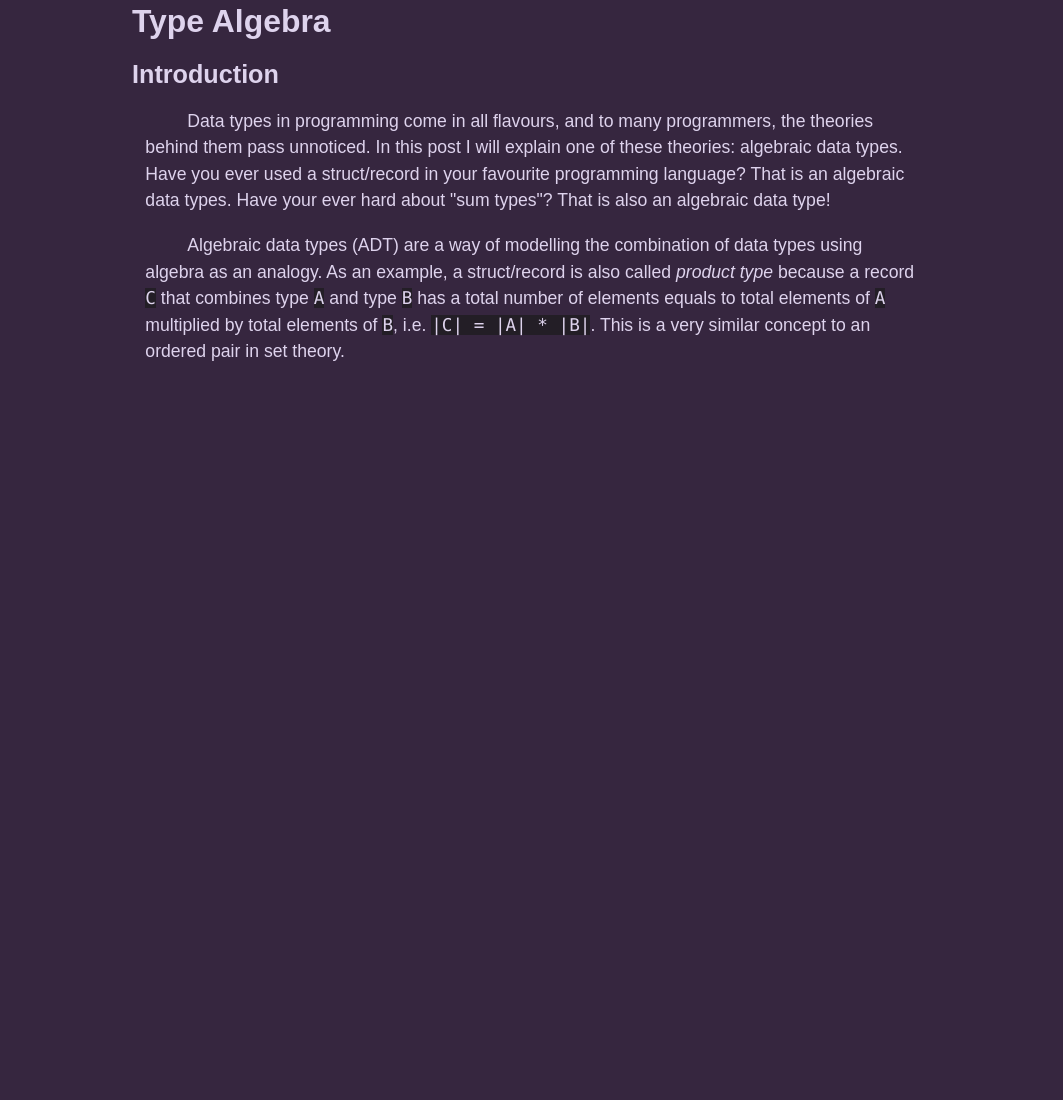
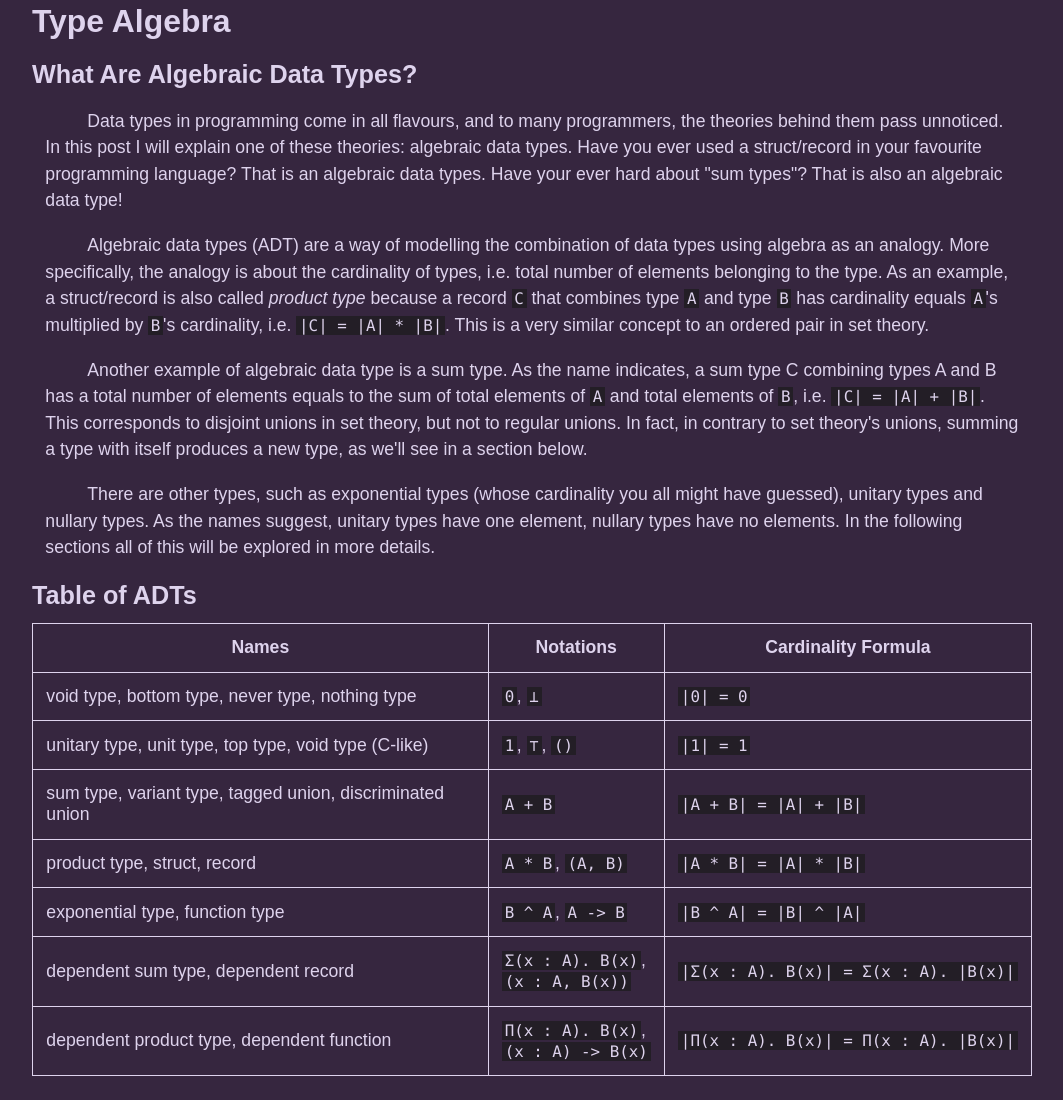
Before and after one commit to brunoczim/brunoczim.github.io, a plain HTML site: page blog/type-algebra/index.html in a window 1280 px wide. Shown: the part 86-1186 px from the top of the page, without its empty margins (108-1171 px from the left). Before the commit the page ends 800 px from the top, so only its background shows below. Drawn offline with Linux system fonts and the light colour scheme.

Commit message:
deploy: 79c4f5dd5c5994ca526c30a7f03e079db84f14f6

```diff
--- a/blog/type-algebra/index.html
+++ b/blog/type-algebra/index.html
@@ -18,18 +18,72 @@
             <div id="root">
 
                     <h1 id="type-algebra">Type Algebra</h1>
-<h2 id="introduction">Introduction</h2>
+<h2 id="what-are-algebraic-data-types">What Are Algebraic Data Types?</h2>
 <p>Data types in programming come in all flavours, and to many programmers, the
 theories behind them pass unnoticed. In this post I will explain one of these
 theories: algebraic data types. Have you ever used a struct/record in your
 favourite programming language? That is an algebraic data types. Have your ever
 hard about &quot;sum types&quot;? That is also an algebraic data type!</p>
 <p>Algebraic data types (ADT) are a way of modelling the combination of data types
-using algebra as an analogy. As an example, a struct/record is also called
-<em>product type</em> because a record <code>C</code> that combines type <code>A</code> and type <code>B</code> has a
-total number of elements equals to total elements of <code>A</code> multiplied by total
-elements of <code>B</code>, i.e. <code>|C| = |A| * |B|</code>. This is a very similar concept to an
-ordered pair in set theory.</p>
+using algebra as an analogy. More specifically, the analogy is about the
+cardinality of types, i.e. total number of elements belonging to the type.
+As an example, a struct/record is also called <em>product type</em> because a record
+<code>C</code> that combines type <code>A</code> and type <code>B</code> has cardinality equals <code>A</code>'s  multiplied
+by <code>B</code>'s cardinality, i.e. <code>|C| = |A| * |B|</code>. This is a very similar concept to
+an ordered pair in set theory.</p>
+<p>Another example of algebraic data type is a sum type. As the name indicates, a
+sum type C combining types A and B has a total number of elements equals to the
+sum of total elements of <code>A</code> and total elements of <code>B</code>, i.e. <code>|C| = |A| + |B|</code>.
+This corresponds to disjoint unions in set theory, but not to regular unions.
+In fact, in contrary to set theory's unions, summing a type with itself produces
+a new type, as we'll see in a section below.</p>
+<p>There are other types, such as exponential types (whose cardinality you all
+might have guessed), unitary types and nullary types. As the names suggest,
+unitary types have one element, nullary types have no elements. In the following
+sections all of this will be explored in more details.</p>
+<h2 id="table-of-adts">Table of ADTs</h2>
+<table>
+    <tr>
+        <th>Names</th>
+        <th>Notations</th>
+        <th>Cardinality Formula</th>
+    </tr>
+    <tr>
+        <td>void type, bottom type, never type, nothing type</td>
+        <td><code>0</code>, <code>⊥</code></td>
+        <td><code>|0| = 0</code></td>
+    </tr>
+    <tr>
+        <td>unitary type, unit type, top type, void type (C-like)</td>
+        <td><code>1</code>, <code>⊤</code>, <code>()</code></td>
+        <td><code>|1| = 1</code></td>
+    </tr>
+    <tr>
+        <td>sum type, variant type, tagged union, discriminated union</td>
+        <td><code>A + B</code></td>
+        <td><code>|A + B| = |A| + |B|</code></td>
+    </tr>
+    <tr>
+        <td>product type, struct, record</td>
+        <td><code>A * B</code>, <code>(A, B)</code></td>
+        <td><code>|A * B| = |A| * |B|</code></td>
+    </tr>
+    <tr>
+        <td>exponential type, function type</td>
+        <td><code>B ^ A</code>, <code>A -> B</code></td>
+        <td><code>|B ^ A| = |B| ^ |A|</code></td>
+    </tr>
+    <tr>
+        <td>dependent sum type, dependent record</td>
+        <td><code>Σ(x : A). B(x)</code>,<br><code>(x : A, B(x))</code></td>
+        <td><code>|Σ(x : A). B(x)| = Σ(x : A). |B(x)|</code></td>
+    </tr>
+    <tr>
+        <td>dependent product type, dependent function</td>
+        <td class="no-break"><code>Π(x : A). B(x)</code>,<br><code>(x : A) -> B(x)</code></td>
+        <td class="no-break"><code>|Π(x : A). B(x)| = Π(x : A). |B(x)|</code></td>
+    </tr>
+</table>
 
 
             </div>
--- a/index.css
+++ b/index.css
@@ -1 +1 @@
-*{padding:0;margin:0;font-family:"Fira Sans","Liberation Sans","Noto Sans","Arial",sans-serif;font-size:1.05rem}html,body{color:#ded3ed;background:#36263f}a{color:#aac1f7;text-decoration:none}a:hover{cursor:pointer;text-decoration:underline}a:visited{color:#95abde}#banner a{color:#ded3ed;font-weight:bold;font-size:1.5rem}#banner{background:#4a3356;text-align:center;padding:1rem;position:sticky;top:0}#wrapper{margin:20pt 14pt}#root{margin:0 auto;width:auto;max-width:800px}p{margin:14pt 10pt;text-indent:2.5rem}p,li{line-height:1.5}li{margin:0 10pt;margin-left:20pt}h1,h2,h3,h4,h5,h6{margin-top:15pt}h1{font-size:1.9rem}h2{font-size:1.5rem}h3{font-size:1.35em}h4{font-size:1.2em}h5{font-size:1.1rem}h6{font-size:1rem}code{font-family:"Fira Code",consolas,"Liberation Mono",monospace;background:#231e26}
+*{padding:0;margin:0;font-family:"Fira Sans","Liberation Sans","Noto Sans","Arial",sans-serif;font-size:1.05rem}html,body{color:#ded3ed;background:#36263f}a{color:#aac1f7;text-decoration:none}a:hover{cursor:pointer;text-decoration:underline}a:visited{color:#95abde}#banner a{color:#ded3ed;font-weight:bold;font-size:1.5rem}#banner{background:#4a3356;text-align:center;padding:1rem;position:sticky;top:0}#wrapper{margin:20pt 14pt}#root{margin:0 auto;width:auto;max-width:1000px}p{margin:14pt 10pt;text-indent:2.5rem}p,li{line-height:1.5}li{margin:0 10pt;margin-left:20pt}h1,h2,h3,h4,h5,h6{margin-top:15pt}h1{font-size:1.9rem}h2{font-size:1.5rem}h3{font-size:1.35em}h4{font-size:1.2em}h5{font-size:1.1rem}h6{font-size:1rem}code{font-family:"Fira Code",consolas,"Liberation Mono",monospace;font-size:90%;background:#231e26;padding:0 2pt}table{border-collapse:collapse;margin:10pt 0}th,td{padding:10pt;border:1px solid}.no-break{word-break:keep-all;white-space:nowrap}
```
